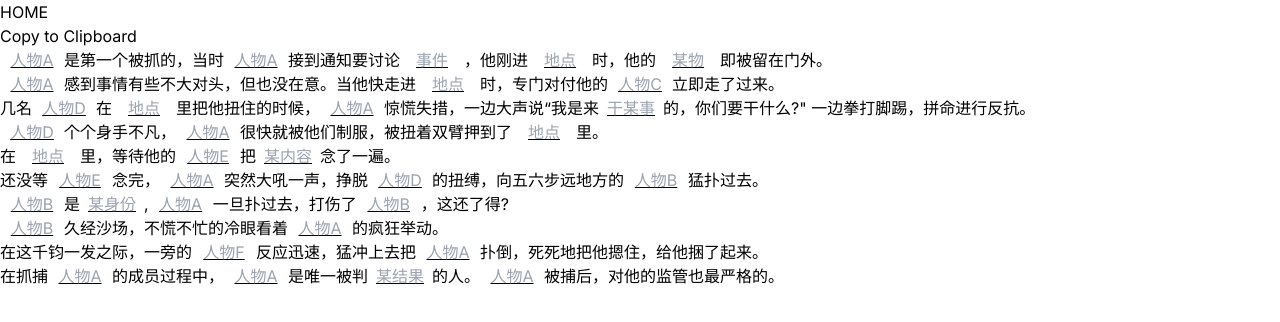
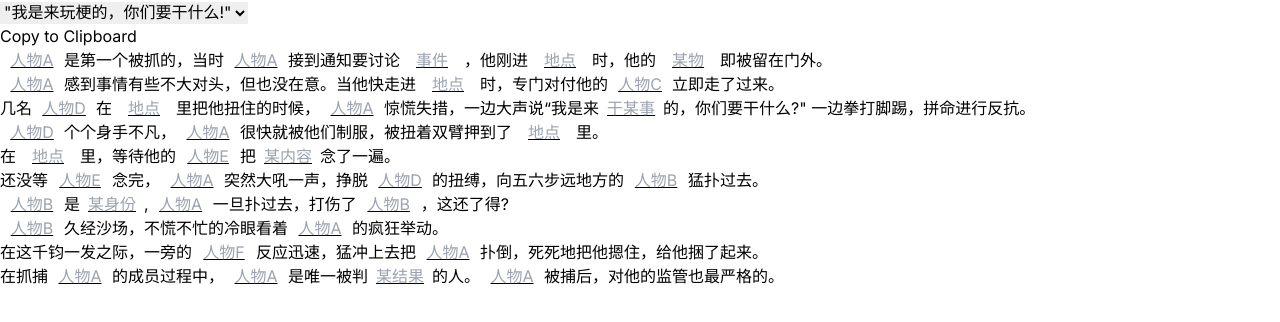
Before and after one commit to EvenL94/meme-joke-generator, a Next.js app: page / in a window 1280 px wide. Shown: the top 322 px of the page. Built offline with nearby package versions, Linux system fonts and the light colour scheme.

Commit message:
Add dropdown selection

```diff
--- a/src/app/components/GeneratorWhw.tsx
+++ b/src/app/components/generators/GeneratorWhw.tsx
@@ -2,7 +2,7 @@
 
 import React, { useState } from "react";
 import { emptyContentSet, replaceScripts } from "@/app/functions";
-import TextReplacement from "./TextReplacement";
+import TextReplacement from "../TextReplacement";
 
 const GeneratorFactory: React.FC = ({}) => {
   const contents: { [key: string]: string } = {
--- a/src/app/page.tsx
+++ b/src/app/page.tsx
@@ -1,20 +1,29 @@
 "use client";
 
 import React, { useState } from "react";
-import GeneratorWhw from "./components/GeneratorWhw";
+import GeneratorWhw from "./components/generators/GeneratorWhw";
 
 export default function Home() {
-  // const [val, setVal] = useState("");
-  // const handleChangeVal = (event: React.ChangeEvent<HTMLInputElement>) => {
-  //   setVal(event.target.value);
-  // };
+  const componentMap = new Map<string, JSX.Element>([
+    ["whw", <GeneratorWhw />],
+  ]);
+
+  const [selectedComponentKey, setSelectedComponentKey] =
+    useState<string>("whw");
+
+  const handleSelectChange = (event: React.ChangeEvent<HTMLSelectElement>) => {
+    setSelectedComponentKey(event.target.value);
+  };
+
   return (
     <div>
-      <p> HOME</p>
-      {/* <GeneratorFactory genContent={generators[0]} /> */}
-      <GeneratorWhw />
-      {/* <input placeholder="input 1" value={val} onChange={handleChangeVal} />
-      <input placeholder="input 2" value={val} onChange={handleChangeVal} /> */}
+      <select value={selectedComponentKey} onChange={handleSelectChange}>
+        <option value="whw">"我是来玩梗的，你们要干什么!"</option>
+        {/* <option value="B">Component B</option>
+        <option value="C">Component C</option> */}
+      </select>
+
+      <div>{componentMap.get(selectedComponentKey)}</div>
     </div>
   );
 }
```
